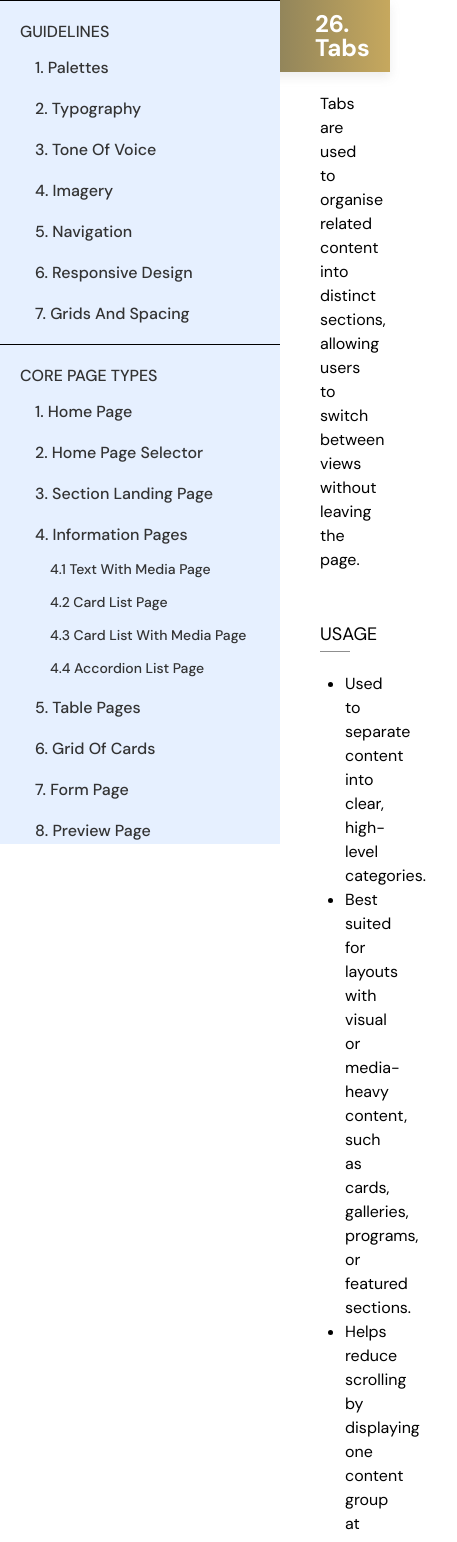
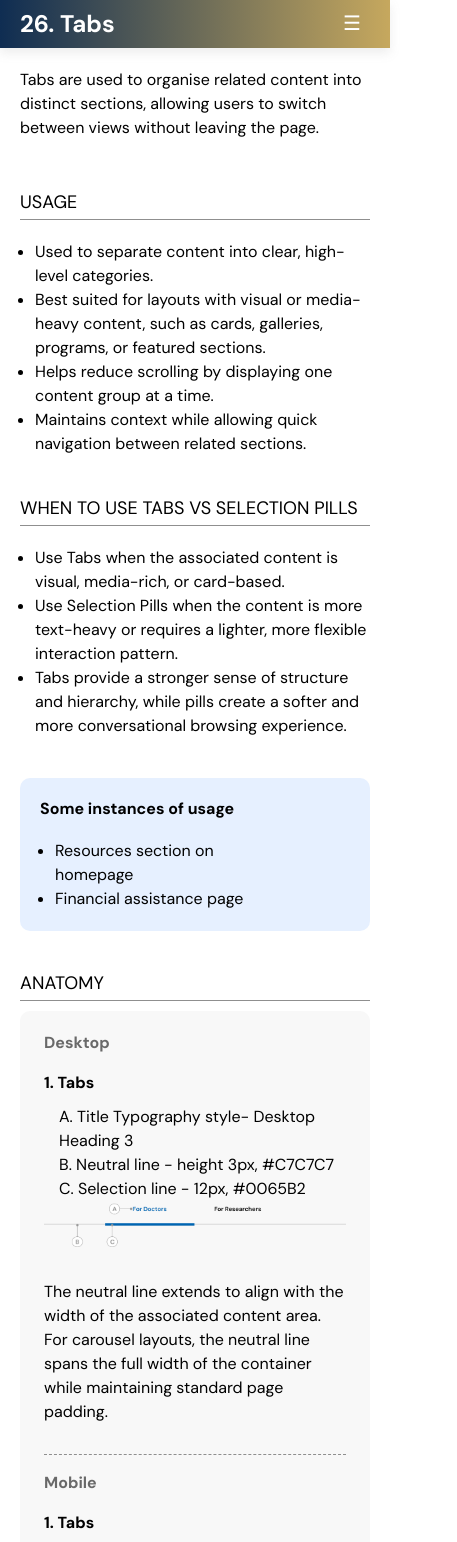
Before and after one commit to DomalSandeep/tmc-new-31-08, a React (Create React App) app: page /core-components/tabs in a window 390 px wide. Shown: the top 1542 px of the page, 457 px wide, since content can reach past the window. Built offline with nearby package versions, Linux system fonts and the light colour scheme; a web font is replaced by a local one.

Commit message:
removed footer and made mobile responsive

```diff
--- a/src/App.js
+++ b/src/App.js
@@ -67,7 +67,6 @@ import {InformationArchitecture} from './Components/InformationArchitecture';
 import {IAinner} from './Components/InformationArchitecture/IAinner';
 
 import { SideBar } from './SideBar';
-import { MainFooter } from './Components/MainFooter';
 
 const ErrorPage = () => {
   return <div>Error Page</div>;
@@ -164,7 +163,6 @@ const App = () => {
           </Routes>
         </ScrollToTop>
       </div>
-      {showFooter && <MainFooter />}
     </>
   );
 }
--- a/src/App.scss
+++ b/src/App.scss
@@ -9,7 +9,7 @@
   .columns {
     display: flex;
 
-    >div {
+    > div {
       padding-right: 150px;
 
       &:last-child {
@@ -41,8 +41,6 @@
       }
     }
   }
-
-
 
   h2 {
     font-family: $DM-Sans;
@@ -125,10 +123,9 @@
       gap: 60px;
 
       .desktop-col,
-      .mobile-col {}
+      .mobile-col {
       }
-
-
+    }
 
     &.bottom-space {
       padding-bottom: 40px;
@@ -155,8 +152,6 @@
       line-height: 100%;
       // margin-top: 10px;
     }
-
-
   }
 
   .textcontent {
@@ -169,7 +164,7 @@
       margin-bottom: 25px;
     }
 
-    >div {
+    > div {
       padding-right: 50px;
 
       li {
@@ -212,18 +207,16 @@
     &.style1 {
       font-size: $fs-50;
     }
-
-
   }
 
   .title-big {
-      font-family: 'Playfair Display';
+    font-family: "Playfair Display";
     font-weight: 700;
     font-size: 50px;
     line-height: 1.4;
     letter-spacing: 0%;
     color: #000000;
-      border-bottom: none ;
+    border-bottom: none;
   }
 
   h3 {
@@ -345,7 +338,7 @@
 .titlebdr {
   font-weight: 400;
   font-size: $fs-18;
-  border-bottom: solid 1px #8F8F8F;
+  border-bottom: solid 1px #8f8f8f;
   padding-bottom: 5px;
 
   &.upcase {
@@ -385,7 +378,7 @@
   justify-content: space-between;
   margin: 24px 0px 40px 0px;
 
-  >div {
+  > div {
     width: 48%;
   }
 }
@@ -434,7 +427,7 @@
     padding-bottom: 15px;
   }
 
-  >div {
+  > div {
     margin-right: 25px;
     padding: 20px 30px 25px 30px;
     background: #f8f8f8;
@@ -447,16 +440,14 @@
   }
 
   &.padbtm0 {
-    >div {
+    > div {
       padding-bottom: 0px;
     }
   }
 
-
-
   &.twocols,
   .cols2 {
-    >div {
+    > div {
       width: 50%;
 
       &:last-child {
@@ -475,7 +466,7 @@
   }
 
   &.wdauto {
-    >div {
+    > div {
       &:last-child {
         flex: none;
       }
@@ -506,7 +497,7 @@
     display: flex;
     justify-content: space-between;
 
-    >div {
+    > div {
       padding: 15px 25px;
 
       &:first-child {
@@ -515,7 +506,7 @@
     }
 
     &.extspace {
-      >div {
+      > div {
         margin-right: 35px;
       }
     }
@@ -530,7 +521,7 @@
         flex: auto;
       }
 
-      >div {
+      > div {
         width: 25%;
         margin-top: 30px;
       }
@@ -538,7 +529,7 @@
       &.cols2 {
         padding-top: 20px;
 
-        >div {
+        > div {
           width: 49.5%;
           padding-top: 0px;
         }
@@ -550,7 +541,7 @@
     }
 
     &.bdr {
-      >div {
+      > div {
         border-right: 1px solid #e5e5e5;
 
         &:last-child {
@@ -693,7 +684,7 @@
     justify-content: space-between;
   }
 
-  >div {
+  > div {
     padding-left: 75px;
     width: 30%;
 
@@ -703,7 +694,7 @@
   }
 
   &.nopad {
-    >div {
+    > div {
       padding-left: 0px;
       padding-right: 20px;
     }
@@ -716,13 +707,13 @@
   &.rows2 {
     padding-top: 25px;
 
-    >div {
+    > div {
       width: 50%;
     }
   }
 
   &.autowd {
-    >div {
+    > div {
       width: auto;
     }
   }
@@ -851,3 +842,82 @@ img.full-width {
     margin-right: -40px;
   }
 }
+
+//Css for mobile view
+
+@media only screen and (max-width: 468px) {
+  .page-content {
+    padding-left: 0px;
+  }
+
+  .headTitleBg {
+    padding-left: 0px;
+  }
+
+  // .page-content h1 {
+  //   font-size: 4.6rem;
+  //   margin-right: -40px;
+  // }
+  .container {
+    padding: 0 20px;
+  }
+
+  .headTitleBg {
+    padding: 0px;
+    padding-top: 12px;
+    padding-bottom: 12px;
+  }
+  .imageWrapBg {
+    flex-direction: column;
+    gap: 20px;
+  }
+
+  .imageWrapBg > div {
+    margin-right: 0px;
+  }
+
+  .page-content section .title {
+    margin-bottom: 20px;
+  }
+
+  .imageWrapBg2 {
+    margin-top: 10px;
+  }
+
+  .horizBullets2 {
+    flex-direction: column;
+  }
+
+  ul.bullets li {
+    margin-left: 10px;
+  }
+
+  img {
+    width: 100%;
+  }
+
+  .dashed-border {
+    padding-bottom: 20px !important;
+  }
+
+  .pt-40 {
+    padding-top: 20px !important;
+  }
+
+  .twocolumntext {
+    flex-direction: column;
+  }
+
+  .twocolumntext > div {
+    width: 100%;
+  }
+
+  ul.bullets li {
+    margin-left: 15px;
+  }
+
+  .headTitleBg h1{
+    padding-right: 20px;
+  }
+
+}
--- a/src/Components/CoreComponents/BentoGrid/BentoGrid.scss
+++ b/src/Components/CoreComponents/BentoGrid/BentoGrid.scss
@@ -60,6 +60,7 @@
           font-weight: 400;
           font-size: 14px;
           line-height: 140%;
+          flex: 1;
         }
       }
     }
--- a/src/Components/MainFooter/MainFooter.css
+++ /dev/null
@@ -1 +0,0 @@
-/* No CSS *//*# sourceMappingURL=MainFooter.css.map */
--- a/src/Components/MainFooter/MainFooter.js
+++ /dev/null
@@ -1,36 +0,0 @@
-import React from 'react';
-import './MainFooter.scss';
-import zeuxLogo from '../../Assets/Images/zeux-logo.svg';
-import mail from '../../Assets/Images/mail.svg';
-import web from '../../Assets/Images/web.svg';
-
-const MainFooter = () => {
-    return (
-        <footer className='MainFooter'>
-            <div className='footer-content'>
-                <div className='footer-brand'>
-                    <div className='logo-container'>
-                        <img src={zeuxLogo} alt="Zeux Innovation" className="brand-logo" />
-                    </div>
-                    <div className='brand-info'>
-                        <p className="designer-credit">Designed by ZEUX Innovation</p>
-                        <div className='contact-wrapper'>
-                            <div className='contact-links'>
-                                <div className='contact-item'>
-                                    <img src={mail} alt="Email" className="contact-icon" />
-                                    <a href="mailto:ux@zeuxinnovation.com">ux@zeuxinnovation.com</a>
-                                </div>
-                                <div className='contact-item'>
-                                    <img src={web} alt="Website" className="contact-icon" />
-                                    <a href="https://www.zeuxinnovation.com" target="_blank" rel="noopener noreferrer" className="contact-link">zeuxinnovation.com</a>
-                                </div>
-                            </div>
-                        </div>
-                    </div>
-                </div>
-            </div>
-        </footer>
-    );
-};
-
-export default MainFooter;
--- a/src/Components/MainFooter/index.js
+++ /dev/null
@@ -1 +0,0 @@
-export { default as MainFooter } from './MainFooter';
--- a/src/SideBar/SideBar.js
+++ b/src/SideBar/SideBar.js
@@ -1,4 +1,4 @@
-import React from 'react';
+import React, { useState } from 'react';
 import { NavLink } from 'react-router-dom';
 import Menudata from './Menudata.json';
 import './SideBar.scss';
@@ -8,30 +8,34 @@ const MenuItems = ({ items, basePath = '', depth = 0 }) => (
     {items.map(({ name, title, url, link, childrens, subMenu }) => {
       const href = basePath ? `${basePath}/${link}` : `/${url}`;
       const label = name ?? title;
-
       return (
         <li key={href}>
           <NavLink to={href} className={({ isActive }) => isActive ? 'active' : ''}>
             {label}
           </NavLink>
-
-          {childrens?.length > 0 && (
-            <MenuItems items={childrens} basePath={href} depth={depth + 1} />
-          )}
-
-          {subMenu?.length > 0 && (
-            <MenuItems items={subMenu} basePath={basePath} depth={depth + 1} />
-          )}
+          {childrens?.length > 0 && <MenuItems items={childrens} basePath={href} depth={depth + 1} />}
+          {subMenu?.length > 0 && <MenuItems items={subMenu} basePath={basePath} depth={depth + 1} />}
         </li>
       );
     })}
   </ul>
 );
 
-const SideBar = () => (
-  <nav id="Sidebar" className="Sidebar custom-scroll">
-    <MenuItems items={Menudata} />
-  </nav>
-);
+const SideBar = () => {
+  const [isOpen, setIsOpen] = useState(false);
+  const toggleSidebar = () => setIsOpen(!isOpen);
+  const closeSidebar = () => setIsOpen(false);
+
+  return (
+    <>
+      <button className={`hamburger-btn ${isOpen ? 'hidden' : ''}`} onClick={toggleSidebar}>☰</button>
+      <div className={`sidebar-overlay ${isOpen ? 'visible' : ''}`} onClick={closeSidebar} />
+      <nav id="Sidebar" className={`Sidebar custom-scroll ${isOpen ? 'open' : ''}`}>
+        <button className="close-btn" onClick={closeSidebar}>✕</button>
+        <MenuItems items={Menudata} />
+      </nav>
+    </>
+  );
+};
 
 export default SideBar;
--- a/src/SideBar/SideBar.scss
+++ b/src/SideBar/SideBar.scss
@@ -1,30 +1,28 @@
 .Sidebar {
-  background: #E6F0FF;
+  background: #e6f0ff;
   height: 100%;
-    width: 280px;
+  width: 280px;
   overflow: auto;
   position: fixed;
   top: 0;
+  left: 0;
   z-index: 999999;
   padding-bottom: 50px;
+  transition: transform 0.3s ease;
 
   &::-webkit-scrollbar {
     display: none;
   }
-
-    scrollbar-width: none;
-
+  scrollbar-width: none;
 
   a {
     color: #333333;
-
     &.active {
       font-weight: 700;
       text-decoration: underline;
     }
   }
 
-  // Depth 0 — top level (Guidelines, Core Page Types, Core Components)
   [data-depth="0"] > li {
     padding: 20px 20px;
     text-transform: uppercase;
@@ -32,22 +30,17 @@
     border-top: solid 1px;
   }
 
-  // Depth 1 — children (1. Palettes, 2. Typography etc.)
   [data-depth="1"] {
     padding: 15px 0px 0px 15px;
     text-transform: initial;
-
     > li {
       padding-bottom: 20px;
-
       &:last-child {
         padding-bottom: 0;
       }
-
       a {
         text-transform: capitalize;
         display: flex;
-
         span:first-child {
           padding-right: 5px;
         }
@@ -55,20 +48,82 @@
     }
   }
 
-  // Depth 2 — subMenu (3.1 Text with media etc.)
   [data-depth="2"] {
     padding: 15px 0px 0px 15px;
-
     > li {
       padding-bottom: 15px;
-
       &:last-child {
         padding-bottom: 0;
       }
-
       a {
-        font-size:14px;
+        font-size: 14px;
       }
     }
   }
+
+  @media only screen and (max-width: 468px) {
+    transform: translateX(-100%);
+    &.open {
+      transform: translateX(0);
+      box-shadow: 2px 0 20px rgba(0, 0, 0, 0.15);
+    }
+  }
 }
+
+.hamburger-btn {
+  display: none;
+  position: fixed;
+  right: 15px;
+  z-index: 9999999;
+  background: transparent;
+  color: #fff;
+  border: none;
+  border-radius: 4px;
+  padding: 10px 14px;
+  font-size: 20px;
+  cursor: pointer;
+
+  &.hidden {
+    display: none !important;
+  }
+
+  @media only screen and (max-width: 468px) {
+    display: block;
+  }
+}
+
+.close-btn {
+  display: none;
+  position: absolute;
+  top: 1.5%;
+  right: 15px;
+  background: transparent;
+  border: none;
+  font-size: 20px;
+  cursor: pointer;
+  color: #333;
+  padding: 5px;
+
+  @media only screen and (max-width: 468px) {
+    display: block;
+  }
+}
+
+.sidebar-overlay {
+  display: none;
+  position: fixed;
+  top: 0;
+  left: 0;
+  right: 0;
+  bottom: 0;
+  background: rgba(0, 0, 0, 0.4);
+  z-index: 999998;
+
+  &.visible {
+    display: block;
+  }
+
+  @media only screen and (min-width: 469px) {
+    display: none !important;
+  }
+}
```
Also changed, not shown: src/Components/MainFooter/MainFooter.scss (deleted, +0 -84 lines), 1 other file (tests, documents, lock files or other folders). Lines whose indentation alone changed are shown as unchanged.
